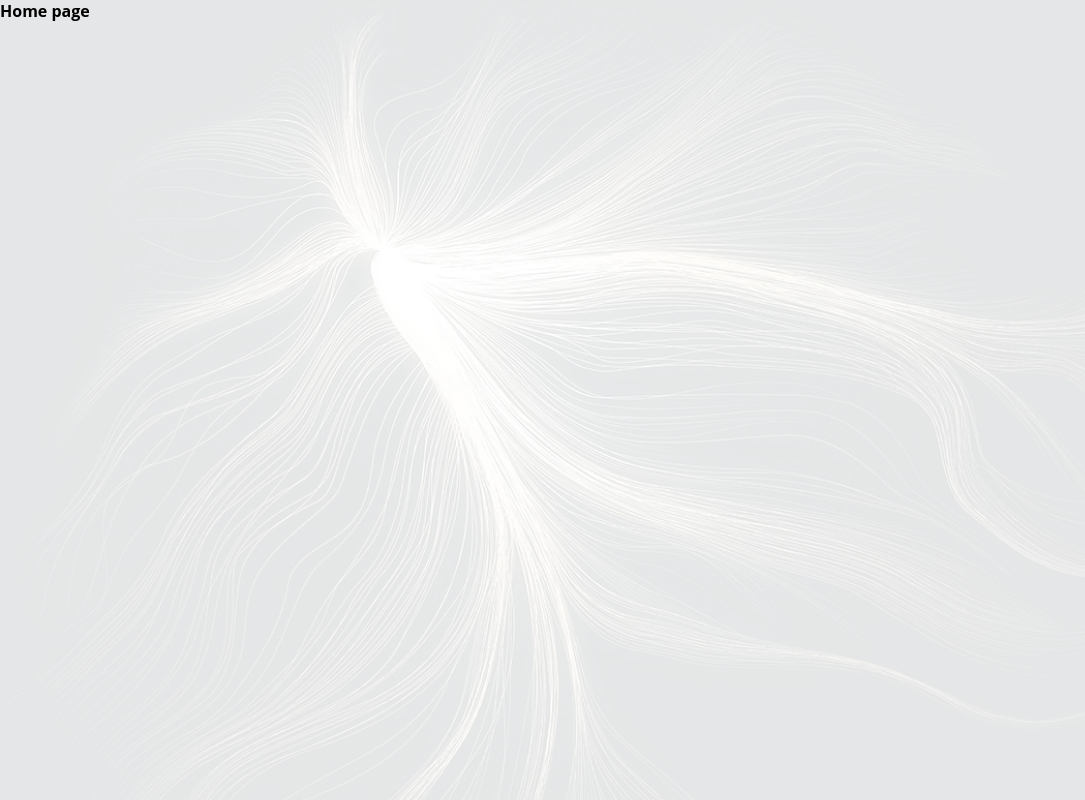
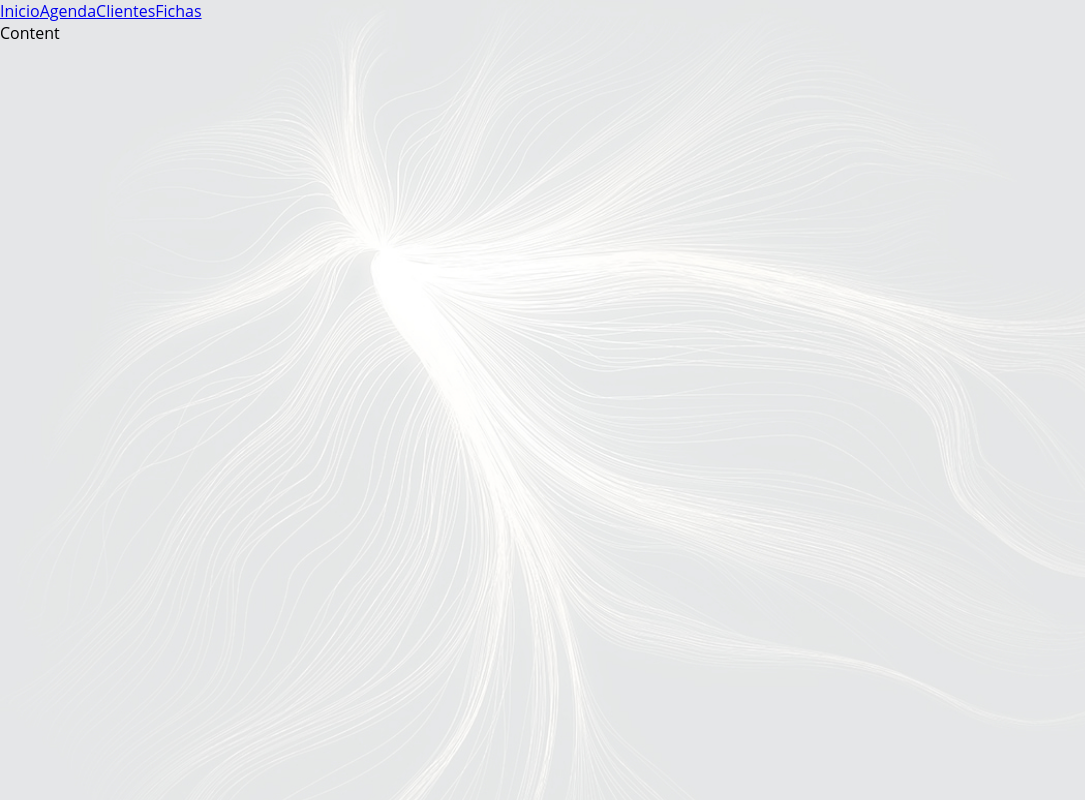
Before and after one commit to rafittu/front-lumin, a React (Create React App) app: page /home in a window 1280 px wide. Shown: the whole page, without its empty margins (0-1085 px from the left). Built offline with nearby package versions, Linux system fonts and the light colour scheme.

Commit message:
feat: navbar schema

```diff
--- /dev/null
+++ b/src/components/Navbar.jsx
@@ -0,0 +1,15 @@
+import React from 'react';
+import { Link } from 'react-router-dom';
+
+function Navbar() {
+  return (
+    <nav>
+      <Link to="/home">Inicio</Link>
+      <Link to="/schedule">Agenda</Link>
+      <Link to="/clients">Clientes</Link>
+      <Link to="/records">Fichas</Link>
+    </nav>
+  );
+}
+
+export default Navbar;
--- a/src/pages/Home.jsx
+++ b/src/pages/Home.jsx
@@ -1,7 +1,16 @@
 import React from 'react';
+import Navbar from '../components/Navbar';
 
 function Home() {
-  return <h1>Home page</h1>;
+  return (
+    <section>
+      <Navbar />
+
+      <body>
+        <p>Content</p>
+      </body>
+    </section>
+  );
 }
 
 export default Home;
```
